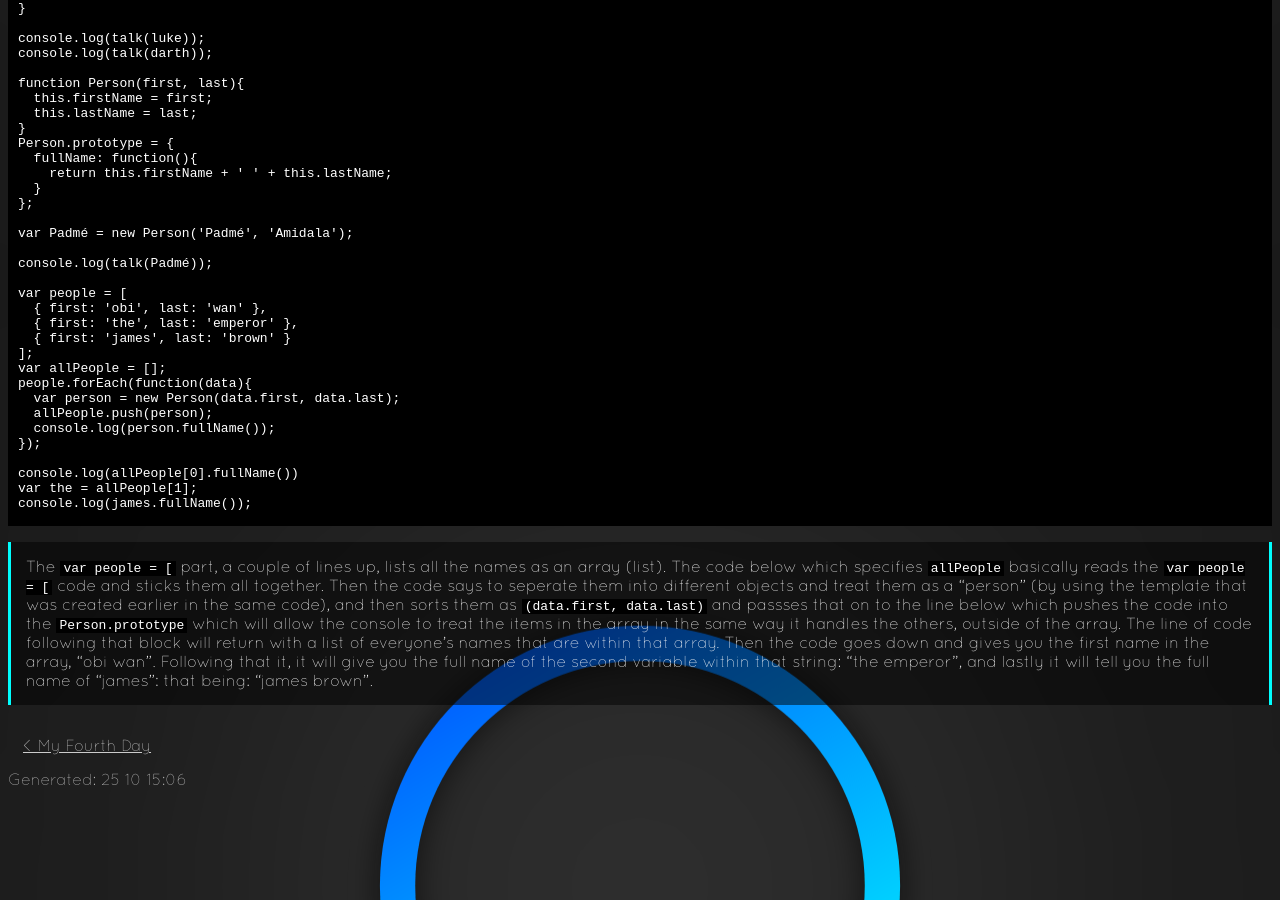
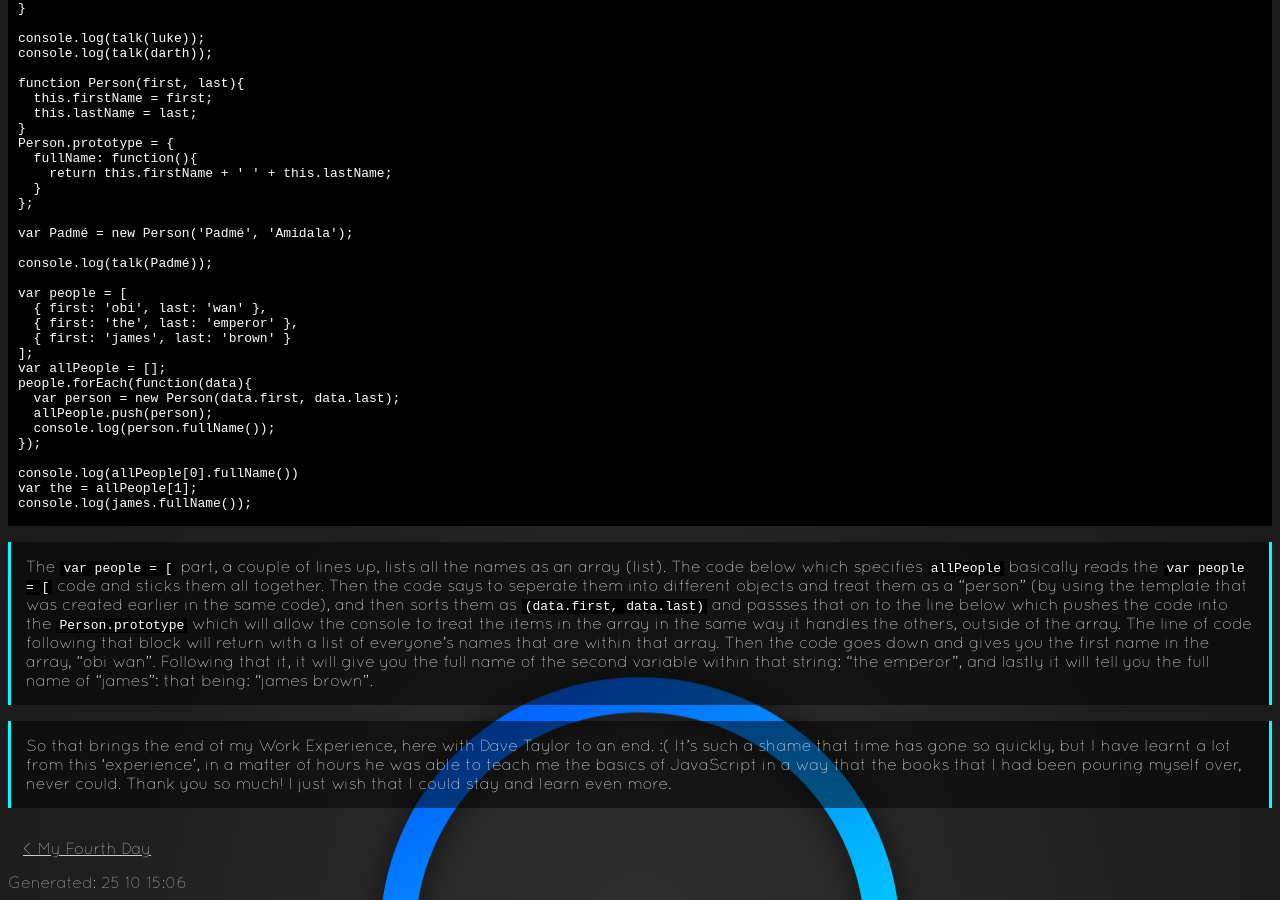
Before and after one commit to boffnoff/boffnoff.github.com, a Jekyll site: the page built from _posts/2013-10-25-last-and-final-day.md, in a window 1280 px wide and 900 px high, scrolled down 3826 px. Built offline with Jekyll 4.4.1, drawn with Linux system fonts in a browser that asks for light colours.

Commit message:
added a footnote about this week

```diff
--- a/_posts/2013-10-25-last-and-final-day.md
+++ b/_posts/2013-10-25-last-and-final-day.md
@@ -224,3 +224,6 @@ together. Then the code says to seperate them into different objects and treat t
 handles the others, outside of the array. The line of code following that block will return with a list of everyone's names that are within that array. Then the code goes down and gives you the first
 name in the array, "obi wan". Following that it, it will give you the full name of the second variable within that string: "the emperor", and lastly it will tell you the full name of "james": that
 being: "james brown".
+
+So that brings the end of my Work Experience, here with Dave Taylor to an end. :( It's such a shame that time has gone so quickly, but I have learnt a lot from this 'experience', in a matter of hours
+he was able to teach me the basics of JavaScript in a way that the books that I had been pouring myself over, never could. Thank you so much! I just wish that I could stay and learn even more.
```
